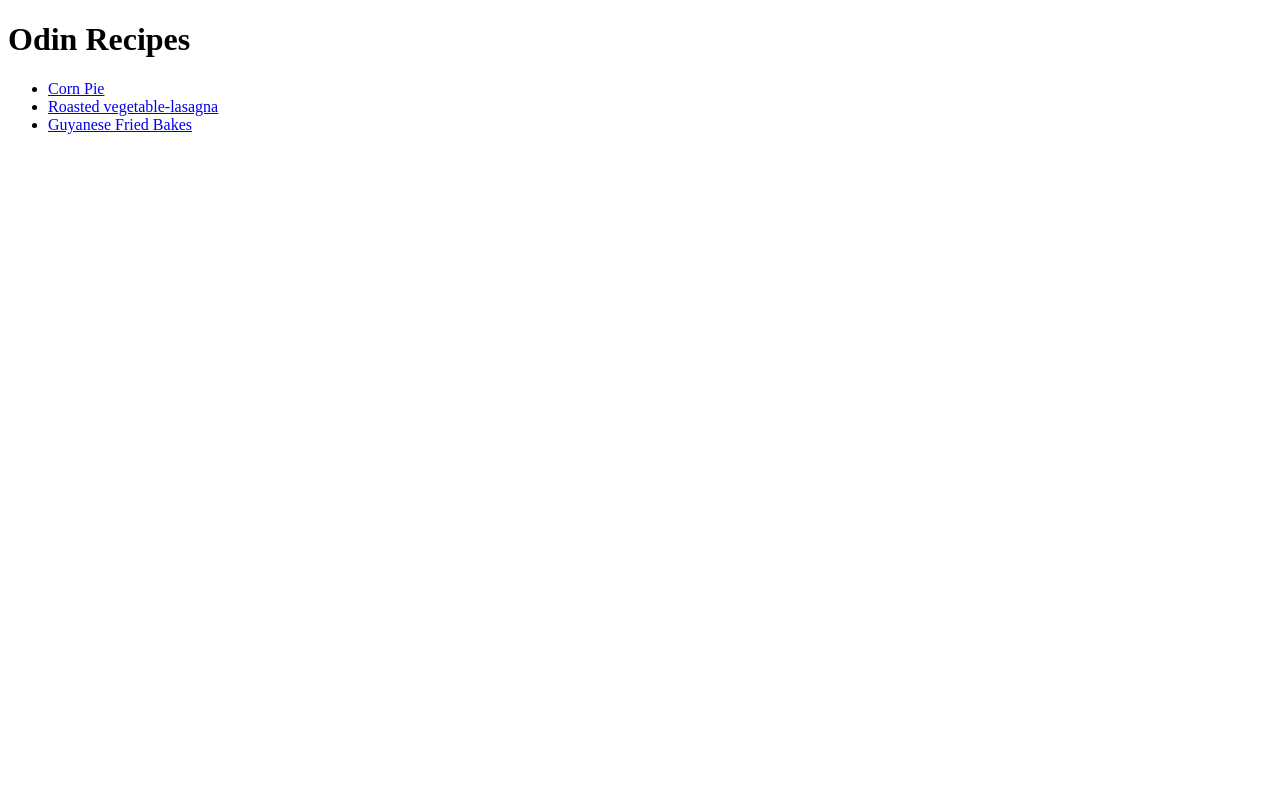
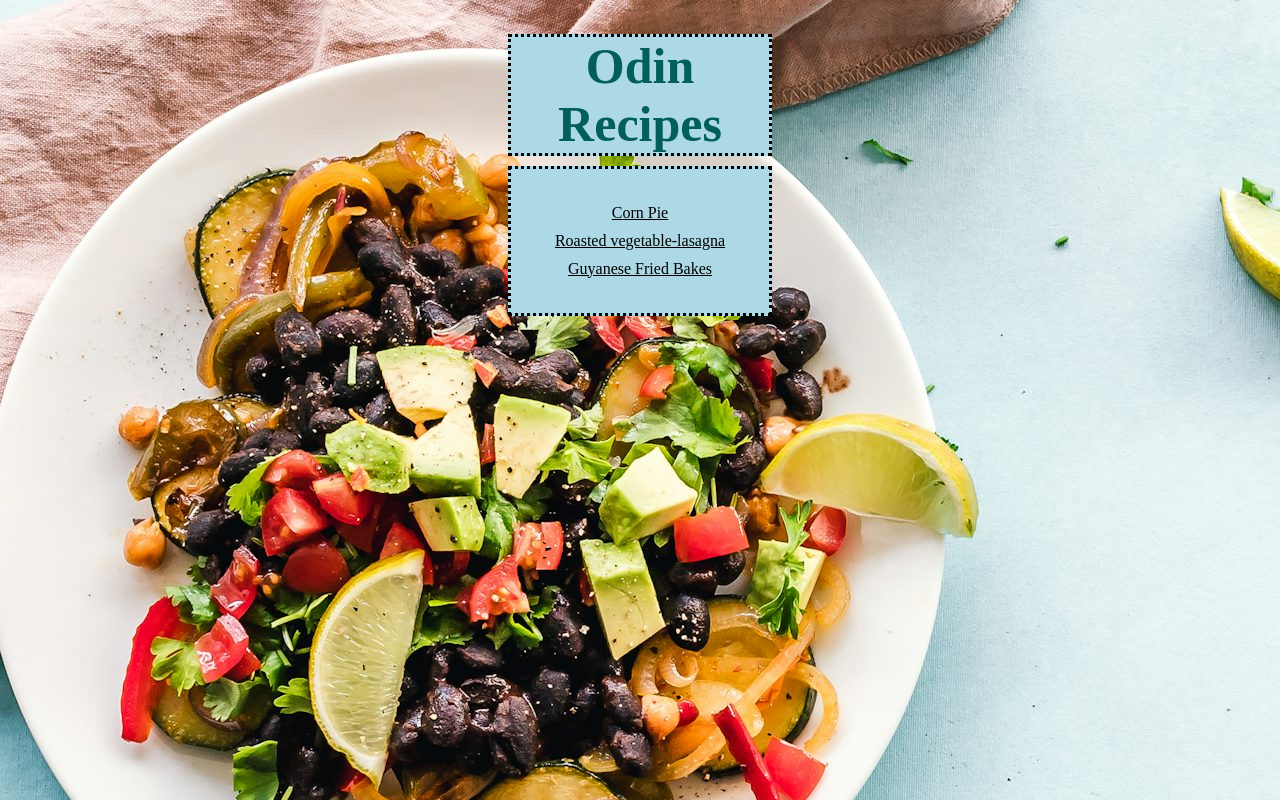
Before and after one commit to VonCreed-tech/odin-recipes, a plain HTML site: page index.html in a window 1280 px wide. Drawn offline with Linux system fonts and the light colour scheme.

Commit message:
Style odin-recipes with css

```diff
--- a/index.html
+++ b/index.html
@@ -3,15 +3,18 @@
 <head>
     <meta charset="UTF-8">
     <meta name="viewport" content="width=device-width, initial-scale=1.0">
+    <link rel="stylesheet" href="./styles/styles.css">
     <title>Home</title>
 </head>
 <body>
-    <h1>Odin Recipes</h1>
-    <ul>
-        <li><a href="recipes/corn-pie.html">Corn Pie</a></li>
-        <li><a href="recipes/lasagna.html">Roasted vegetable-lasagna</a></li>
-        <li><a href="recipes/guyanese-fried-bakes.html">Guyanese Fried Bakes</a></li>
-    </ul>
+    <h1 class="title">Odin Recipes</h1>
+    <div class="text-container">
+
+            <li class="block"><a href="recipes/corn-pie.html">Corn Pie</a></li>
+            <li class="block"><a href="recipes/lasagna.html">Roasted vegetable-lasagna</a></li>
+            <li class="block"><a href="recipes/guyanese-fried-bakes.html">Guyanese Fried Bakes</a></li>
+
+    </div>
 
 
 </body>
--- /dev/null
+++ b/styles/styles.css
@@ -0,0 +1,54 @@
+html{
+    box-sizing: border-box;
+    background-image: url("../images/photo-1543353071-873f17a7a088.jpeg");
+
+}
+
+
+a{
+    color: rgb(0, 0, 0);
+    display: block;
+}
+
+img{
+    display: block;
+    margin: auto;
+    border: 1px solid rgb(5, 56, 73);
+}
+
+
+.text-container{
+    text-align: center;
+    background-color: lightblue;
+    padding: 30px;
+    margin-left: 500px;
+    margin-right: 500px;
+    border-style: dotted;
+    border-color: black;
+
+}
+
+.recipe{
+    text-align: left;
+}
+
+.title{
+    font-size: 50px;
+    font-weight: bold;
+    color: rgb(1, 94, 89);
+    background-color: lightblue;
+    text-align: center;
+    margin-bottom: 10px;
+    margin-left: 500px;
+    margin-right: 500px;
+    border-style: dotted;
+    border-color: black;
+
+
+}
+
+.block{
+    padding: 5px;
+    display: block;
+
+}
```
Also changed, not shown: recipes/corn-pie.html (+4 -1 lines), recipes/guyanese-fried-bakes.html (+4 -1 lines), recipes/lasagna.html (+4 -1 lines), images/photo-1543353071-873f17a7a088.jpeg (added).
